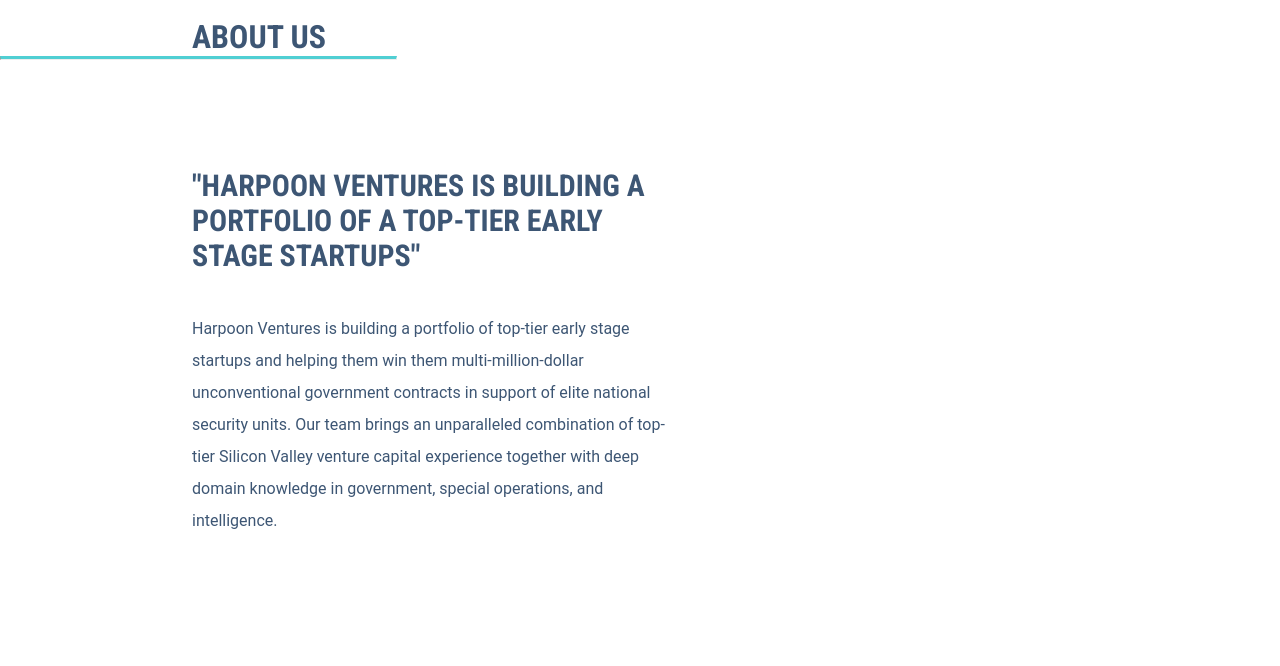
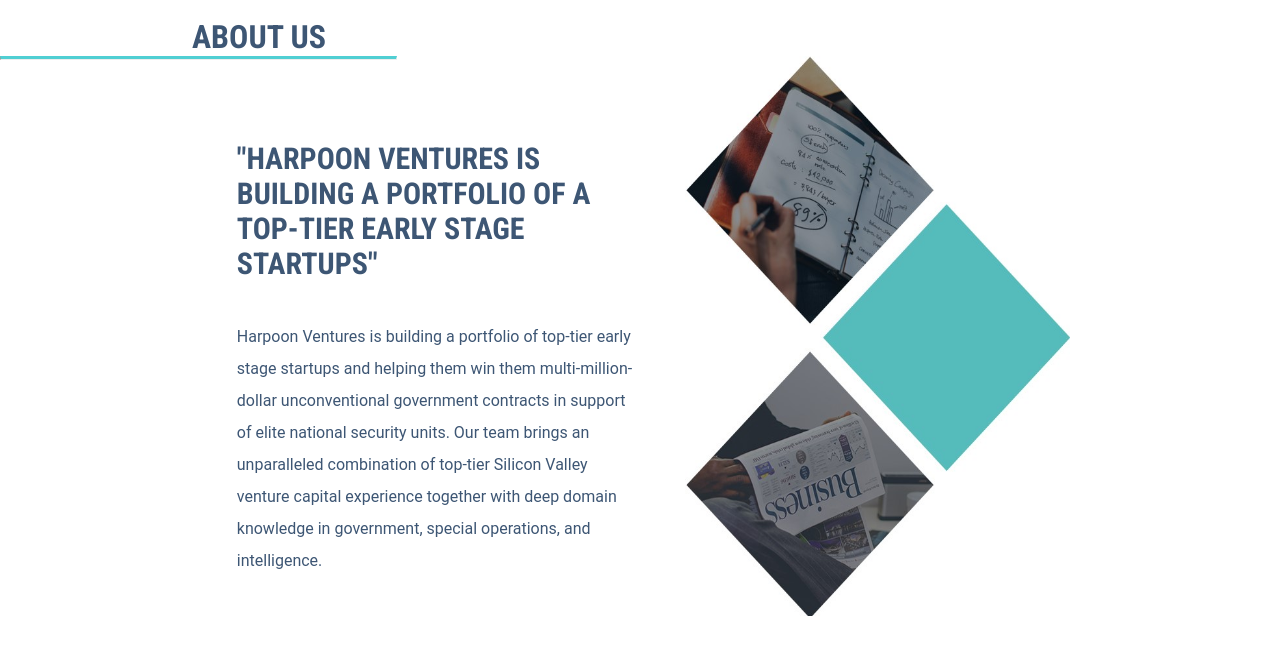
Before and after one commit to savicj/harpoon, a website: page index.html in a window 1280 px wide. Shown: the part 822-1488 px from the top of the page. Drawn offline with Linux system fonts and the light colour scheme.

Commit message:
second page photo

```diff
--- a/index.html
+++ b/index.html
@@ -33,12 +33,9 @@
                     Harpoon Ventures is building a portfolio of top-tier early stage startups and helping them win them multi-million-dollar unconventional government contracts in support of elite national security units. Our team brings an unparalleled combination of top-tier Silicon Valley venture capital experience together with deep domain knowledge in government, special operations, and intelligence.
                 </p>
             </div>
-            <div class="imgs" id="1">
-                <!-- <img src="./img/page2.svg" alt=""> -->
-
+            <div class="images">
+                <img src="./img/page2.jpg" alt="">
             </div>
-            <div class="imgs" id="2"></div>
-            <div class="imgs" id="3"></div>
         </div>
 
     </section>
--- a/src/sass/index.scss
+++ b/src/sass/index.scss
@@ -130,34 +130,28 @@
     .solid{
         width: 31%;
     }
+    div{
+        display: inline-flex;
         #text{
             width: 55%;
             max-width: 55%;
-        display: inline-block;
-        padding: 8% 0;
+            display: inline-flex;
+            flex-direction: column;
+            padding: 5% ;
+
             .text{
                 font-family: 'Roboto', sans-serif;
             }
         }
-    div{
-        .imgs{
-
-            transform: rotate(45deg);
-            height: 120px;
-            width: 120px;
-            display: inline;
-            #1{
-                background: url('../../img/rawpixel-com-252130.svg') $backgroundblue;
+        .images{
+            max-width: 43%;
+            max-height: 70vh;
+            img{
+                max-width: 100%;
+                max-height: 100%;
             }
         }
     }
-    // #imgs{
-    //     display: inline;
-    // }
-    // img{
-    //     width: 35%;
-    //     float: right;
-    // }
 }
 
 
```
Also changed, not shown: dist/css/index.css, img/page2.jpg (added). Lines whose indentation alone changed are shown as unchanged.
